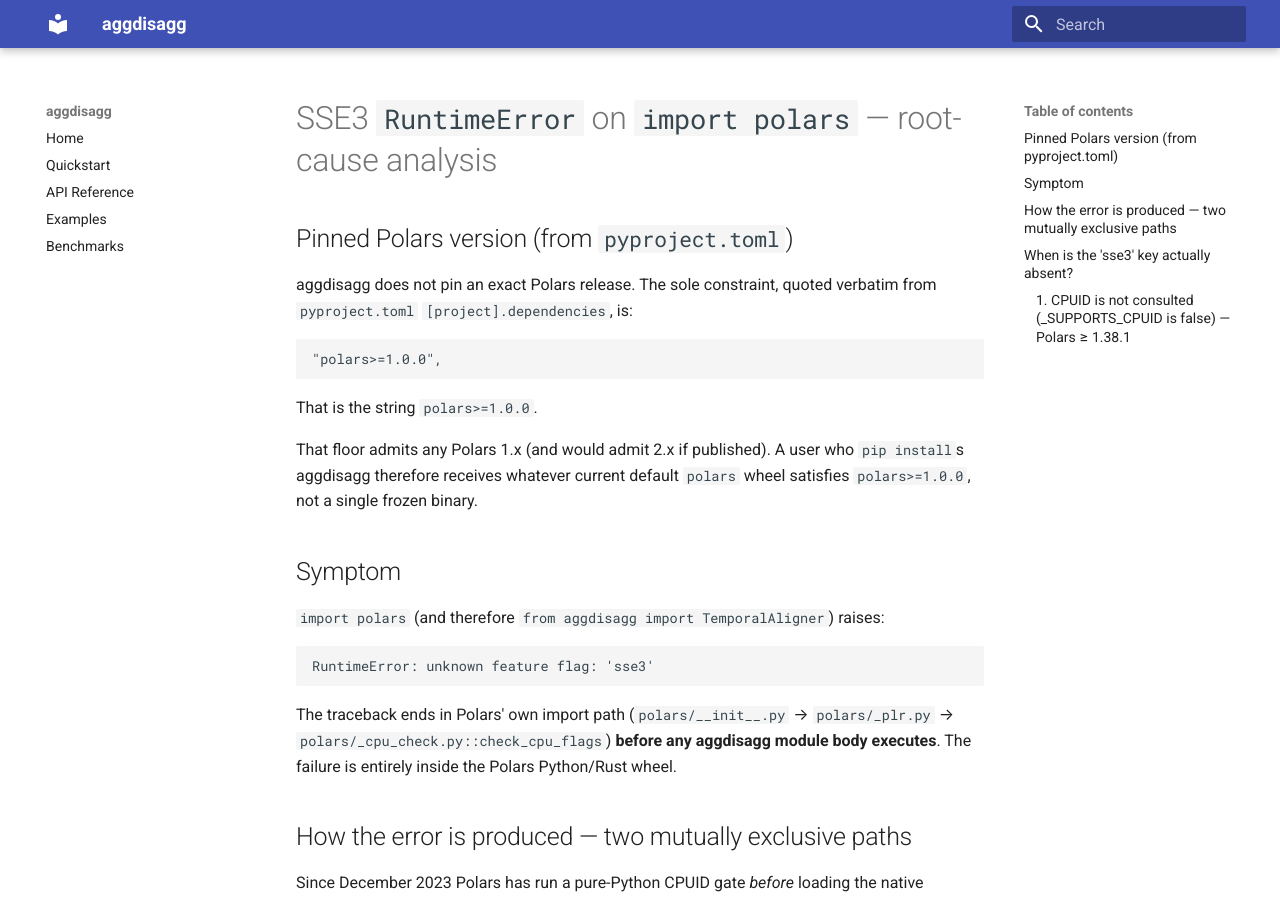
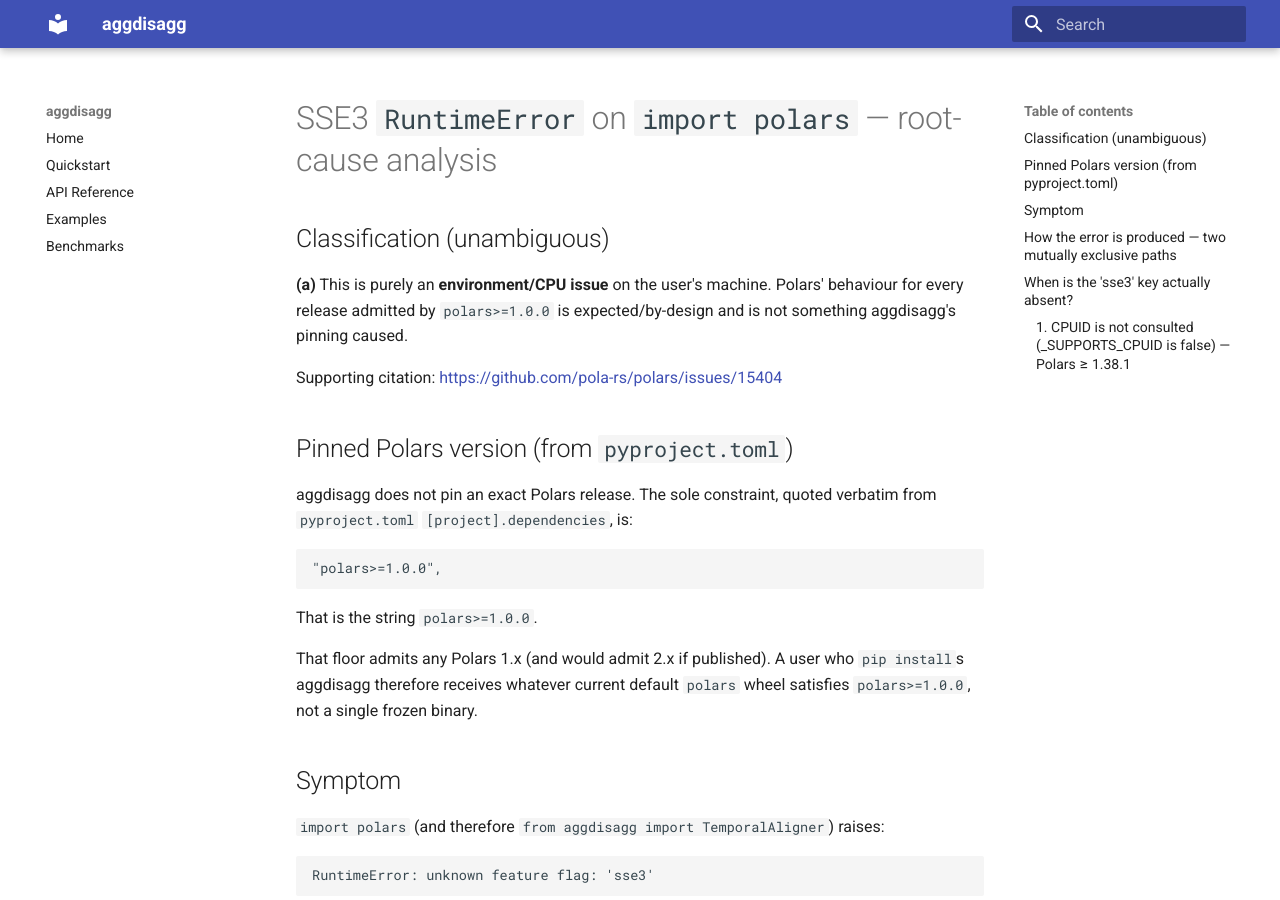
Before and after one commit to southu/aggdisagg, an MkDocs documentation site: the page built from docs/sse3-root-cause-analysis.md, in a window 1280 px wide and 900 px high. Built offline with MkDocs 1.6.1 and Material for MkDocs 9.7.7, drawn with Linux system fonts in a browser that asks for light colours.

Commit message:
docs: put unambiguous SSE3 (a) classification at the top
Lead the root-cause note with the (a) environment/CPU issue
classification, the verbatim polars>=1.0.0 constraint, and a Polars
citation so the live document states the finding without requiring
the later section.

```diff
--- a/docs/sse3-root-cause-analysis.md
+++ b/docs/sse3-root-cause-analysis.md
@@ -1,4 +1,13 @@
 # SSE3 `RuntimeError` on `import polars` — root-cause analysis
+
+## Classification (unambiguous)
+
+**(a)** This is purely an **environment/CPU issue** on the user's machine.
+Polars' behaviour for every release admitted by `polars>=1.0.0` is
+expected/by-design and is not something aggdisagg's pinning caused.
+
+Supporting citation:
+<https://github.com/pola-rs/polars/issues/15404>
 
 ## Pinned Polars version (from `pyproject.toml`)
 
```
